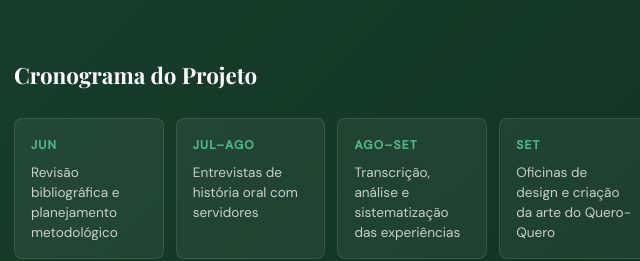
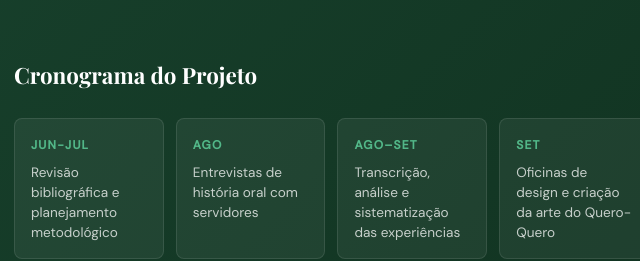
Before and after one commit to augusthos-city/voo-da-memoria, a website: page public/index.html in a window 1280 px wide. Shown: the part 2160-2421 px from the top of the page, 66-706 px from the left. Drawn offline with nearby package versions, Linux system fonts and the light colour scheme; no server answers; a web font is replaced by a local one.

Commit message:
Update index.html

```diff
--- a/public/index.html
+++ b/public/index.html
@@ -152,8 +152,8 @@
     <div class="etapas">
       <h3 class="etapas-title">Cronograma do Projeto</h3>
       <div class="timeline">
-        <div class="tl-item"><span class="tl-mes">Jun</span><span class="tl-desc">Revisão bibliográfica e planejamento metodológico</span></div>
-        <div class="tl-item"><span class="tl-mes">Jul–Ago</span><span class="tl-desc">Entrevistas de história oral com servidores</span></div>
+        <div class="tl-item"><span class="tl-mes">Jun-Jul</span><span class="tl-desc">Revisão bibliográfica e planejamento metodológico</span></div>
+        <div class="tl-item"><span class="tl-mes">Ago</span><span class="tl-desc">Entrevistas de história oral com servidores</span></div>
         <div class="tl-item"><span class="tl-mes">Ago–Set</span><span class="tl-desc">Transcrição, análise e sistematização das experiências</span></div>
         <div class="tl-item"><span class="tl-mes">Set</span><span class="tl-desc">Oficinas de design e criação da arte do Quero-Quero</span></div>
         <div class="tl-item"><span class="tl-mes">Set–Out</span><span class="tl-desc">Produção técnica: estamparia das camisetas</span></div>
```
